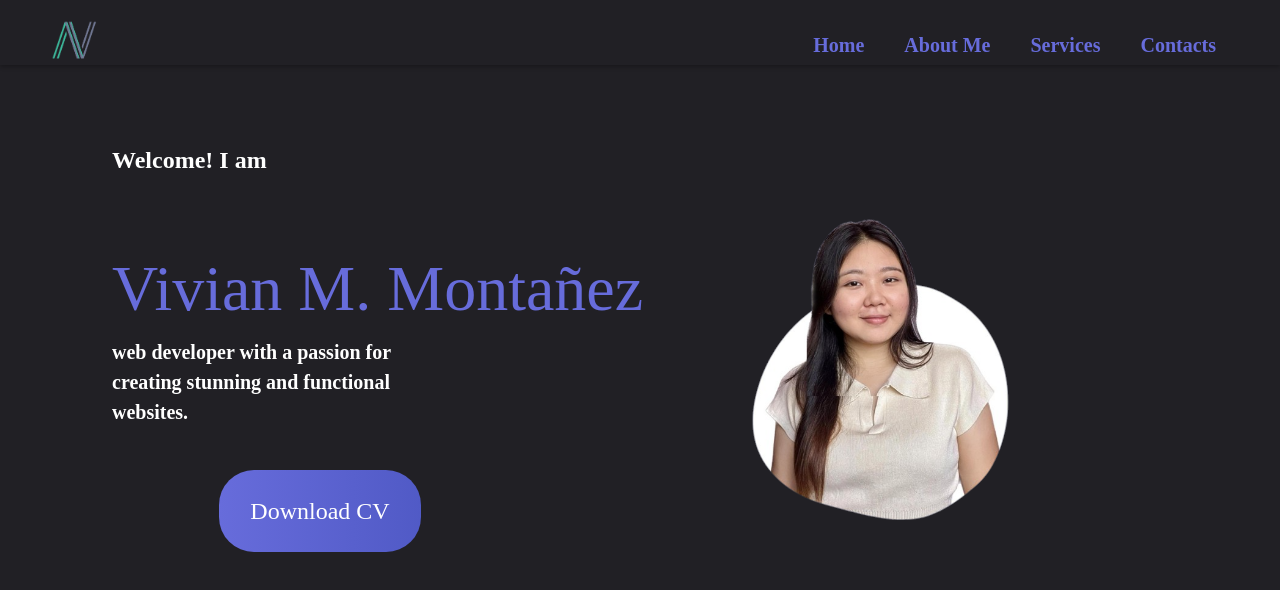
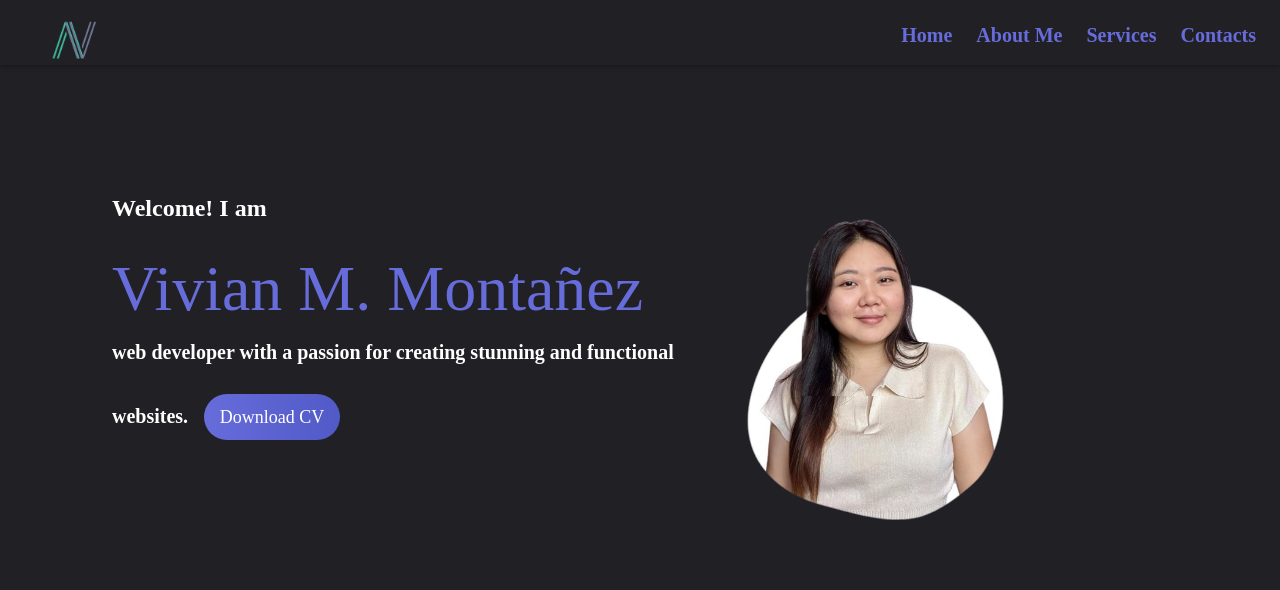
Before and after one commit to vivianm-montanez/portfoliomontanez, an Angular app: page /home in a window 1280 px wide. Shown: the top 590 px of the page. Built offline with nearby package versions, Linux system fonts and the light colour scheme.

Commit message:
build(root): :rocket: new updatess

```diff
--- a/src/app/Utilities/nav-bar/nav-bar.component.html
+++ b/src/app/Utilities/nav-bar/nav-bar.component.html
@@ -6,11 +6,12 @@
     </div>
     <!-- Main Nav -->
     <div class="main-nav-container">
-      <a routerLink="home"  class="nav-link active">Home</a>
-      <a routerLink="about" class="nav-link">About Me</a>
-      <a routerLink="services"  class="nav-link">Services</a>
+
+     <a routerLink="home"  class="nav-link active">Home</a>
+    <a routerLink="about" class="nav-link">About Me</a>
+     <a routerLink="services"  class="nav-link">Services</a>
       <a routerLink="contacts"  class="nav-link">Contacts</a>
-      <p></p>
+
     </div>
 
   </div>
--- a/src/app/Utilities/nav-bar/nav-bar.component.scss
+++ b/src/app/Utilities/nav-bar/nav-bar.component.scss
@@ -42,6 +42,10 @@ body {
   justify-content: center;
   align-items: center;
   grid-gap: 1rem;
+  display:inline-block;
+  position:fixed;
+  right: 0px;
+  top:20px;
 }
 
 .nav-link {
@@ -66,3 +70,16 @@ body {
 .contact-link:hover {
   color: #676CDB;
 }
+
+@media (max-width: px) {
+  nav {
+    grid-template-columns: 1fr;
+    width:393px;
+    height: 100%;
+    right: 0px;
+    top: 64px;
+    background-color: #7661c9;
+    display:block;
+    height:full;
+  }
+}
--- a/src/app/about/about.component.html
+++ b/src/app/about/about.component.html
@@ -29,7 +29,7 @@
               <span class="address-logo">
                   <i class="fas fa-phone-alt"></i>
               </span>
-              <p>Phone No</p>
+              <p>Phone No.</p>
               <span class="saprater">:</span>
               <p>+63 9173560193 </p>
           </li>
@@ -37,7 +37,7 @@
               <span class="address-logo">
                   <i class="far fa-envelope"></i>
               </span>
-              <p>Email ID</p>
+              <p>Email</p>
               <span class="saprater">:</span>
               <p>vivianmontanez01@gmail.com</p>
           </li>
--- a/src/app/about/about.component.scss
+++ b/src/app/about/about.component.scss
@@ -6,7 +6,7 @@
   grid-template-areas: "about-left about-right";
   grid-template-columns: 1.5fr 2.5fr;
   grid-template-rows: 1fr 2fr;
-  border: white 1px solid;
+
   column-gap: 10px;
 
   .about {
--- a/src/app/home/home.component.scss
+++ b/src/app/home/home.component.scss
@@ -20,7 +20,7 @@
   margin-left: 2rem;
   color:#ffffff;
   margin-left: 7rem;
-  margin-top: 5rem;
+  margin-top: 8rem;
 }
 
 .name{
@@ -37,7 +37,6 @@
     font-size: 1.25rem;
     margin-left: 7rem;
     margin-bottom:20px;
-    padding-right: 20rem;
     color:#ffffff;
   }
 
@@ -50,16 +49,16 @@
   button {
     text-decoration: none;
     position: relative;
-    margin-left: 7rem;
-    margin-top: 3rem;
+    margin-left: 1rem;
+    margin-top: 2rem;
     border: none;
-    font-size:larger;
+    font-size:large;
     font-family: inherit;
     font-weight:400;
     color: #fff;
-    width: 8em;
-    height: 3em;
-    line-height: 3em;
+    width: 7em;
+    height: 2em;
+    line-height: 2em;
     text-align: center;
     background: linear-gradient(90deg,#676CDB,#4954BF,#263CA3,#002788);
     background-size: 300%;
@@ -157,7 +156,12 @@
       justify-content: center;
       align-items: center;
       padding:0px;
-      margin:0px;
+      margin-left:50px;
+
+    }
+    .message{
+      margin-left: 1.5rem;
+      align-self: center;
     }
   }
 
--- a/src/app/services/services.component.scss
+++ b/src/app/services/services.component.scss
@@ -99,15 +99,7 @@ p {
 .card:hover p {
   color: #f0f0f0;
 }
-@media screen and (min-width: 768px) {
-  section {
-    padding: 0 2em;
-  }
-  .column {
-    flex: 0 50%;
-    max-width: 50%;
-  }
-}
+
 @media screen and (min-width: 992px) {
   section {
     padding: 1em 3em;
```
Also changed, not shown: 3 other files (tests, documents, lock files or other folders).
